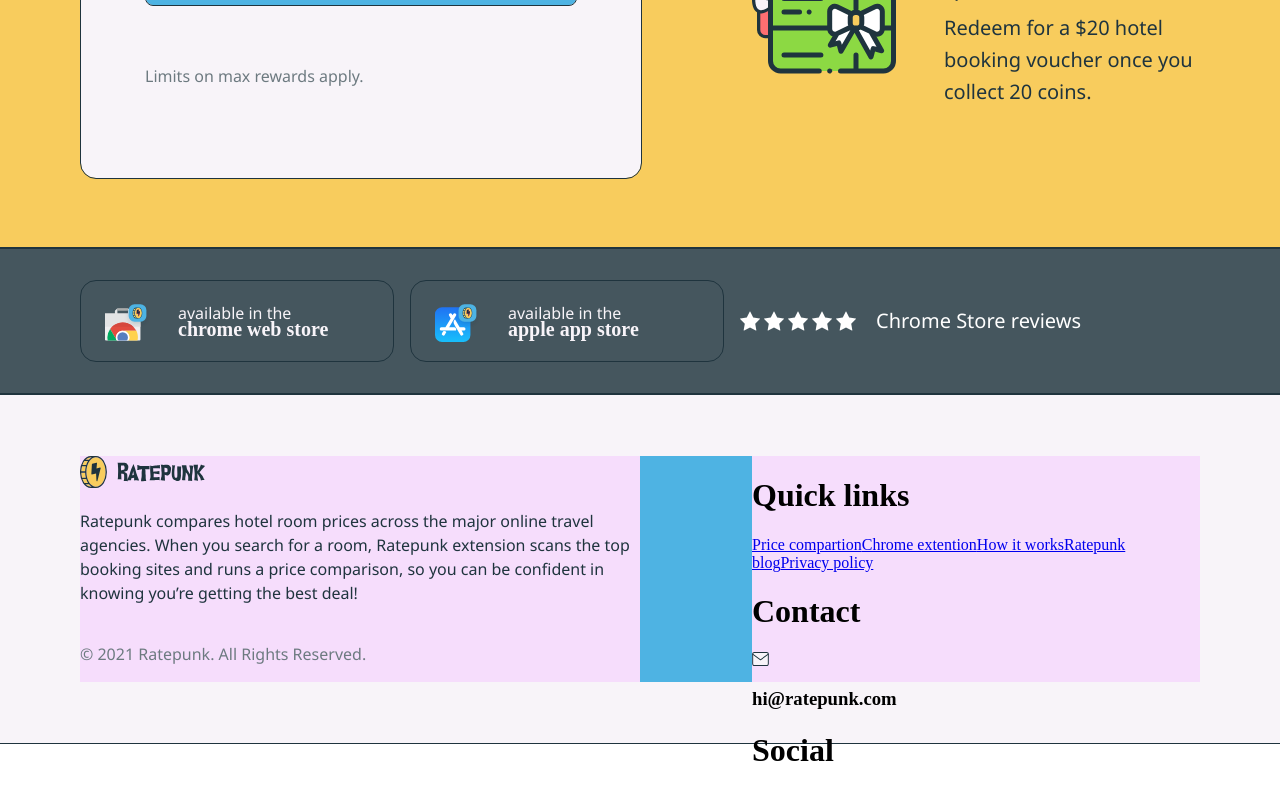
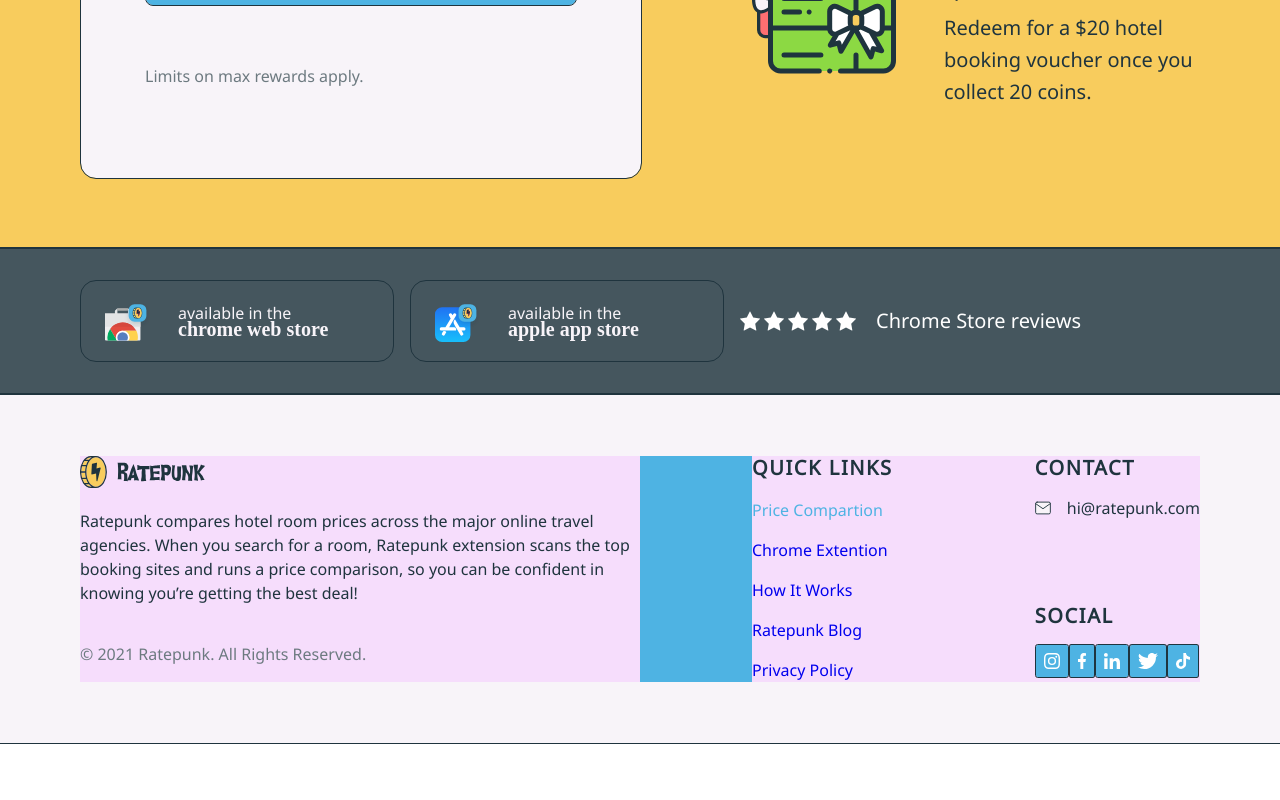
Before and after one commit to nsn1930/CoinRateAssignment, a React (Create React App) app in the folder coinrate/: page / in a window 1280 px wide. Shown: the part 761-1561 px from the top of the page. After the commit the page ends 1505 px from the top, so only its background shows below. Built offline with nearby package versions, Linux system fonts and the light colour scheme.

Commit message:
partial footer css

```diff
--- a/coinrate/src/App.scss
+++ b/coinrate/src/App.scss
@@ -331,5 +331,90 @@
       background: #f6ddfc;
       opacity: 1;
     }
+    .rightFooterContent{
+      display: flex;
+      justify-content: space-between;
+      width: 100%;
+      h1{
+        margin: 0;
+        text-align: left;
+        font: normal normal bold 20px/24px Noto Sans;
+        letter-spacing: 1.6px;
+        color: #1F343E;
+        text-transform: uppercase;
+        opacity: 1;
+      }
+      .quickLinks{
+        display: flex;
+        flex-direction: column;
+        justify-content: space-between;
+        .linksFooter{
+          display: flex;
+          flex-direction: column;
+          text-align: left;
+          text-transform: capitalize;
+          font: normal normal normal 16px/24px Noto Sans;
+          letter-spacing: 0px;
+          opacity: 1;
+          a{
+            margin-top: 16px;
+          }
+          a:first-child {
+            color: #4EB3E3;
+          }
+
+          a:link {
+            text-decoration: none;
+          }
+
+          a:hover {
+            color: #4EB3E3;
+          }
+        }
+      }
+      .contactSocial{
+        display: flex;
+        flex-direction: column;
+        justify-content: space-between;
+        .contactMail{
+          display: flex;
+          margin-top: 16px;
+          img{
+            width: 16px;
+          }
+          a{
+            text-align: left;
+            font: normal normal normal 16px/24px Noto Sans;
+            letter-spacing: 0px;
+            margin-left: 16px;
+            color: #1F343E;
+            opacity: 1;
+          }
+          a:link {
+            text-decoration: none;
+          }
+          a:hover {
+            color: #4EB3E3;
+          }
+        }
+      }
+      .social{
+        display: flex;
+        flex-direction: column;
+        .socialLinks{
+          margin-top: 16px;
+          .socIcons{
+            height: 16px;
+            padding: 8px;
+            border-radius: 8%;
+            background: #4EB3E3 0% 0% no-repeat padding-box;
+            border: 1px solid #1F343E;
+          }
+          img:first-child{
+            margin-left: 0;
+          }
+        }
+      }
+    }
   }
 }
--- /dev/null
+++ b/coinrate/src/components/Contact.jsx
@@ -0,0 +1,14 @@
+import email from '../assets/email-footer.svg';
+
+function Contact() {
+    return (
+        <div className="contact">
+            <h1>Contact</h1>
+            <div className="contactMail">
+                <img className='email' src={email} alt="email" />
+                <a href=".">hi@ratepunk.com</a>
+            </div>
+        </div>
+    )
+}
+export default Contact;
--- /dev/null
+++ b/coinrate/src/components/QuickLinks.jsx
@@ -0,0 +1,15 @@
+function QuickLinks() {
+    return (
+        <div className="quickLinks">
+            <h1>Quick links</h1>
+            <div className="linksFooter">
+                <a href=".">Price compartion</a>
+                <a href=".">Chrome extention</a>
+                <a href=".">How it works</a>
+                <a href=".">Ratepunk blog</a>
+                <a href=".">Privacy policy</a>
+            </div>
+        </div>
+    )
+}
+export default QuickLinks;
--- a/coinrate/src/components/RightFooter.jsx
+++ b/coinrate/src/components/RightFooter.jsx
@@ -1,40 +1,15 @@
-import email from '../assets/email-footer.svg';
-import instagram from '../assets/instagram.svg';
-import facebook from '../assets/facebook.svg';
-import linkedin from '../assets/linkedin.svg';
-import twitter from '../assets/twitter.svg';
-import tiktok from '../assets/tiktok.svg';
+import Contact from "./Contact";
+import QuickLinks from "./QuickLinks";
+import Social from "./Social";
 
 function RightFooter() {
     return (
         <div className="rightColumnFooter">
             <div className="rightFooterContent">
-                <div className="quickLinks">
-                    <h1>Quick links</h1>
-                    <div className="linksFooter">
-                        <a href=".">Price compartion</a>
-                        <a href=".">Chrome extention</a>
-                        <a href=".">How it works</a>
-                        <a href=".">Ratepunk blog</a>
-                        <a href=".">Privacy policy</a>
-                    </div>
-                </div>
-                <div className="contact">
-                    <h1>Contact</h1>
-                    <div className="contactMail">
-                        <img className='email' src={email} alt="email" />
-                        <h3>hi@ratepunk.com</h3>
-                    </div>
-                </div>
-                <div className="social">
-                    <h1>Social</h1>
-                    <div className="socialLinks">
-                        <img className='instagram' src={instagram} alt="instagram" />
-                        <img className='facebook' src={facebook} alt="facebook" />
-                        <img className='linkedin' src={linkedin} alt="linkedin" />
-                        <img className='twitter' src={twitter} alt="twitter" />
-                        <img className='tiktok' src={tiktok} alt="tiktok" />
-                    </div>
+                <QuickLinks></QuickLinks>
+                <div className="contactSocial">
+                    <Contact></Contact>
+                    <Social></Social>
                 </div>
             </div>
         </div>
--- /dev/null
+++ b/coinrate/src/components/Social.jsx
@@ -0,0 +1,21 @@
+import instagram from '../assets/instagram.svg';
+import facebook from '../assets/facebook.svg';
+import linkedin from '../assets/linkedin.svg';
+import twitter from '../assets/twitter.svg';
+import tiktok from '../assets/tiktok.svg';
+
+function Social() {
+    return (
+        <div className="social">
+            <h1>Social</h1>
+            <div className="socialLinks">
+                <img className='socIcons' src={instagram} alt="instagram" />
+                <img className='socIcons' src={facebook} alt="facebook" />
+                <img className='socIcons' src={linkedin} alt="linkedin" />
+                <img className='socIcons' src={twitter} alt="twitter" />
+                <img className='socIcons' src={tiktok} alt="tiktok" />
+            </div>
+        </div>
+    )
+}
+export default Social;
```
